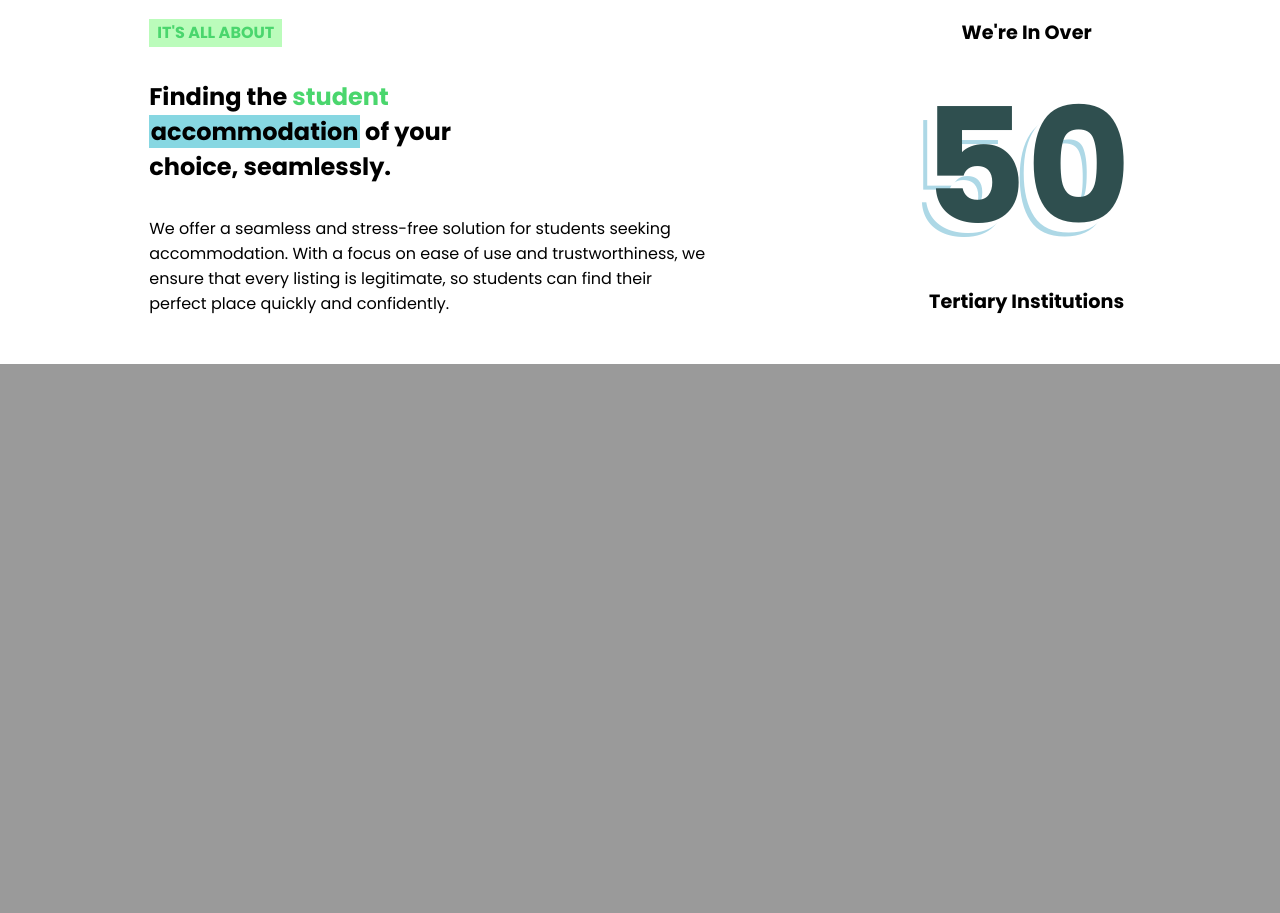
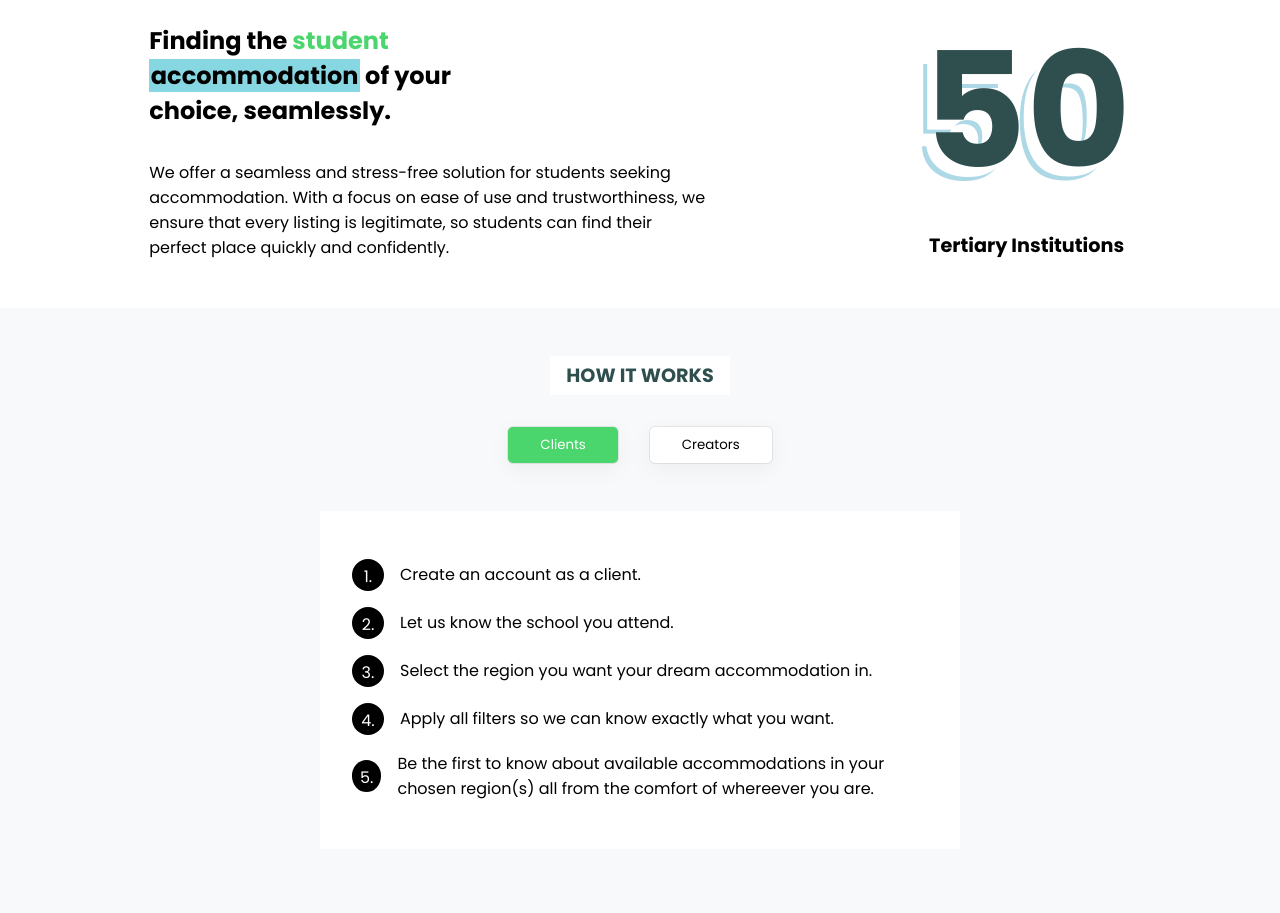
Before and after one commit to jessinspired/upperoom_alpha_v1, a Django app: page / in a window 1280 px wide. Shown: the part 805-1718 px from the top of the page. Before the commit the page ends 1169 px from the top, so only its background shows below. Run offline with Django 4.2, Linux system fonts and the light colour scheme; data that the repository does not hold is empty; parts of the project's set-up code (start-up, migrations or seed data) failed here and were passed over.

Commit message:
added how it works section

```diff
--- /dev/null
+++ b/_base/core/static/core/scripts/home/howItWorks.js
@@ -0,0 +1,25 @@
+document.addEventListener("DOMContentLoaded", (e) => {
+  let roleTabBtns = document.querySelectorAll(".roles-tab-container > *");
+
+  console.log(roleTabBtns);
+  roleTabBtns.forEach((btn) => {
+    btn.addEventListener("click", (e) => {
+      if (btn.classList.contains("active")) {
+        return;
+      }
+      let activeBtn = document.querySelector(".roles-tab-container > .active");
+      let activeArticle = document.querySelector(".roles-article > .active");
+
+      let currentRole = btn.getAttribute("data-role");
+      let currentArticle = document.querySelector(
+        `ol[data-role=${currentRole}]`
+      );
+
+      activeBtn.classList.remove("active");
+      btn.classList.add("active");
+
+      activeArticle.classList.remove("active");
+      currentArticle.classList.add("active");
+    });
+  });
+});
--- a/_base/core/static/core/styles/home/hero.css
+++ b/_base/core/static/core/styles/home/hero.css
@@ -10,6 +10,7 @@
     background: url('https://upperoom.s3.amazonaws.com/assets/hero-image.png') no-repeat center;
     background-size: cover;
     height: calc(95vh - var(--navHeight));
+    max-height: 40rem;
     overflow-x: hidden;
     padding: 4rem 1rem 2rem 1rem;
     overflow-y: hidden;
@@ -121,6 +122,8 @@
     font-size: .8rem;
     height: 60vh;
     min-height: 20rem;
+    max-height: 28rem;
+    border-radius: 0 0 .3rem .3rem;
 }
 
 .filters-card.display {
--- /dev/null
+++ b/_base/core/static/core/styles/home/how-it-works.css
@@ -0,0 +1,86 @@
+.how-it-works {
+    background-color: var(--backgroundGray);
+    display: grid;
+    justify-content: center;
+    justify-items: center;
+    row-gap: 2rem;
+    padding: 3rem 1rem;
+}
+
+.how-it-works h2 {
+    background-color: var(--primaryWhite);
+    padding: .3rem 1rem;
+    color: var(--slateGray);
+    text-transform: uppercase;
+    font-size: 1.2rem;
+}
+
+.how-it-works .roles-tab-container {
+    display: flex;
+    column-gap: 2rem;
+    flex-wrap: wrap;
+}
+
+.how-it-works button {
+    border: none;
+    background-color: var(--primaryWhite);
+    color: var(--black);
+    padding: .5rem 2rem;
+    border-radius: .3rem;
+    box-shadow: var(--slimBoxShadow);
+}
+
+.how-it-works button.active {
+    background-color: var(--primaryGreen);
+    color: var(--primaryWhite);
+}
+
+
+.roles-article {
+    display: grid;
+}
+
+
+.roles-article li {
+    display: flex;
+    align-items: center;
+    column-gap: 1rem;
+}
+
+.roles-article .ol-accent {
+    width: 2rem;
+    height: 2rem;
+    display: grid;
+    place-items: center;
+    padding: .3rem .5rem;
+
+    background-color: var(--black);
+    color: var(--primaryWhite);
+    display: inline-block;
+    border-radius: var(--circularBorderRadius);
+    text-align: center;
+}
+
+.roles-article > * {
+    grid-row: 1 / 2;
+    grid-column: 1 / 2;
+    opacity: 0;
+    z-index: var(--indexBehind);
+    width: min(40rem, 90vw);
+    background-color: var(--primaryWhite);
+
+}
+
+.roles-article ol {
+    list-style-type: none;
+    display: grid;
+    row-gap: 1rem;
+    padding: 3rem 2rem;
+    /* padding: 0;
+    margin: 0; */
+}
+
+.roles-article > .active {
+    opacity: 1;
+    z-index: var(--indexTwo);
+}
--- a/_base/core/static/core/styles/nav.css
+++ b/_base/core/static/core/styles/nav.css
@@ -6,13 +6,14 @@
 
     padding: 1.5rem 1rem;
 
-    /* box-shadow: var(--grayBoxShadow); */
+    /* box-shadow: var(--slimBoxShadow); */
     position: sticky;
     top: 0;
 
-    background-color: rgba(255, 255, 255, 0.842);
-    -webkit-backdrop-filter: blur(12px);
-    backdrop-filter: blur(12px);
+    background-color: rgba(255, 255, 255, 0.5);
+    -webkit-backdrop-filter: blur(20px);
+    backdrop-filter: blur(20px);
+    /* border-bottom: 2px solid var(--lightGray); */
 }
 
 .nav-auth-container {
--- a/_base/templates/home.html
+++ b/_base/templates/home.html
@@ -3,8 +3,9 @@
 
 
 {% block page_stylesheets %}
-    <link rel="stylesheet" hx-preserve="true" href="{% static 'core/styles/home/hero.css' %}">
-    <link rel="stylesheet" hx-preserve="true" href="{% static 'core/styles/home/about.css' %}?uuid={{uuid}}">
+    <link rel="stylesheet" hx-preserve="true" href="{% static 'core/styles/home/hero.css' %}?uuid={{uuid}}">
+    <link rel="stylesheet" hx-preserve="true" href="{% static 'core/styles/home/about.css' %}">
+    <link rel="stylesheet" hx-preserve="true" href="{% static 'core/styles/home/how-it-works.css' %}?uuid={{uuid}}">
 
     <link rel="stylesheet" hx-preserve="true" href="{% static 'core/styles/elements/zig-zag-checkbox.css' %}">
     <link rel="stylesheet" hx-preserve="true" href="{% static 'core/styles/elements/button-one.css' %}">
@@ -17,6 +18,7 @@
 
 
     <script defer src="{% static 'core/scripts/home/hero.js' %}"></script>
+    <script defer src="{% static 'core/scripts/home/howItWorks.js' %}?uuid={{uuid}}"></script>
 {% endblock %}
 
 {% block main %}
@@ -161,4 +163,31 @@
         <b>Tertiary Institutions</b>
     </article>
 </section>
+
+<section id="how-it-works" class="how-it-works">
+    <h2>How It Works</h2>
+
+    <div class="roles-tab-container">
+        <button data-role="client" class="active">Clients</button>
+        <button data-role="creator">Creators</button>
+    </div>
+
+    <article class="roles-article">
+        <ol data-role="client" class="active">
+            <li><span class="ol-accent">1.</span>Create an account as a client.</li>
+            <li><span class="ol-accent">2.</span>Let us know the school you attend.</li>
+            <li><span class="ol-accent">3.</span>Select the region you want your dream accommodation in.</li>
+            <li><span class="ol-accent">4.</span>Apply all filters so we can know exactly what you want.</li>
+            <li><span class="ol-accent">5.</span>Be the first to know about available accommodations in your chosen region(s) all from the comfort of whereever you are.</li>
+        </ol>
+
+        <ol data-role="creator">
+            <li><span class="ol-accent">1.</span>Create an account as a creator.</li>
+            <li><span class="ol-accent">2.</span>Update your payment information.</li>
+            <li><span class="ol-accent">3.</span>Register your listings and indicate vacancies.</li>
+            <li><span class="ol-accent">4.</span>Keep on earning as clients verify your listings</li>
+        </ol>
+
+    </article>
+</section>
 {% endblock %}
```
